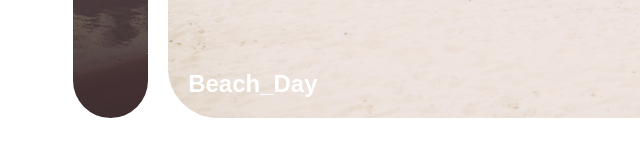
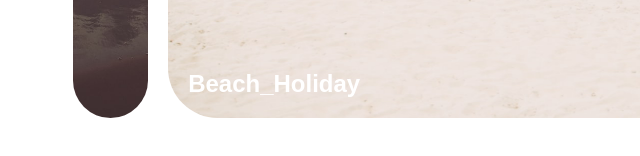
Before and after one commit to vgbhn37/expanding-cards, a plain HTML site: page index.html in a window 1280 px wide. Shown: the part 602-758 px from the top of the page, 1-641 px from the left. Drawn offline with Linux system fonts and the light colour scheme; a web font is replaced by a local one.

Commit message:
두 번째 사진 이름 변경

```diff
--- a/index.html
+++ b/index.html
@@ -13,7 +13,7 @@
         <h3>Beach_Sunrise</h3>
       </div>
       <div class="panel active" style="background-image: url('images/image2.jpg')">
-        <h3>Beach_Day</h3>
+        <h3>Beach_Holiday</h3>
       </div>
       <div class="panel" style="background-image: url('images/image3.jpg')">
         <h3>Beach_Sunset</h3>
```
